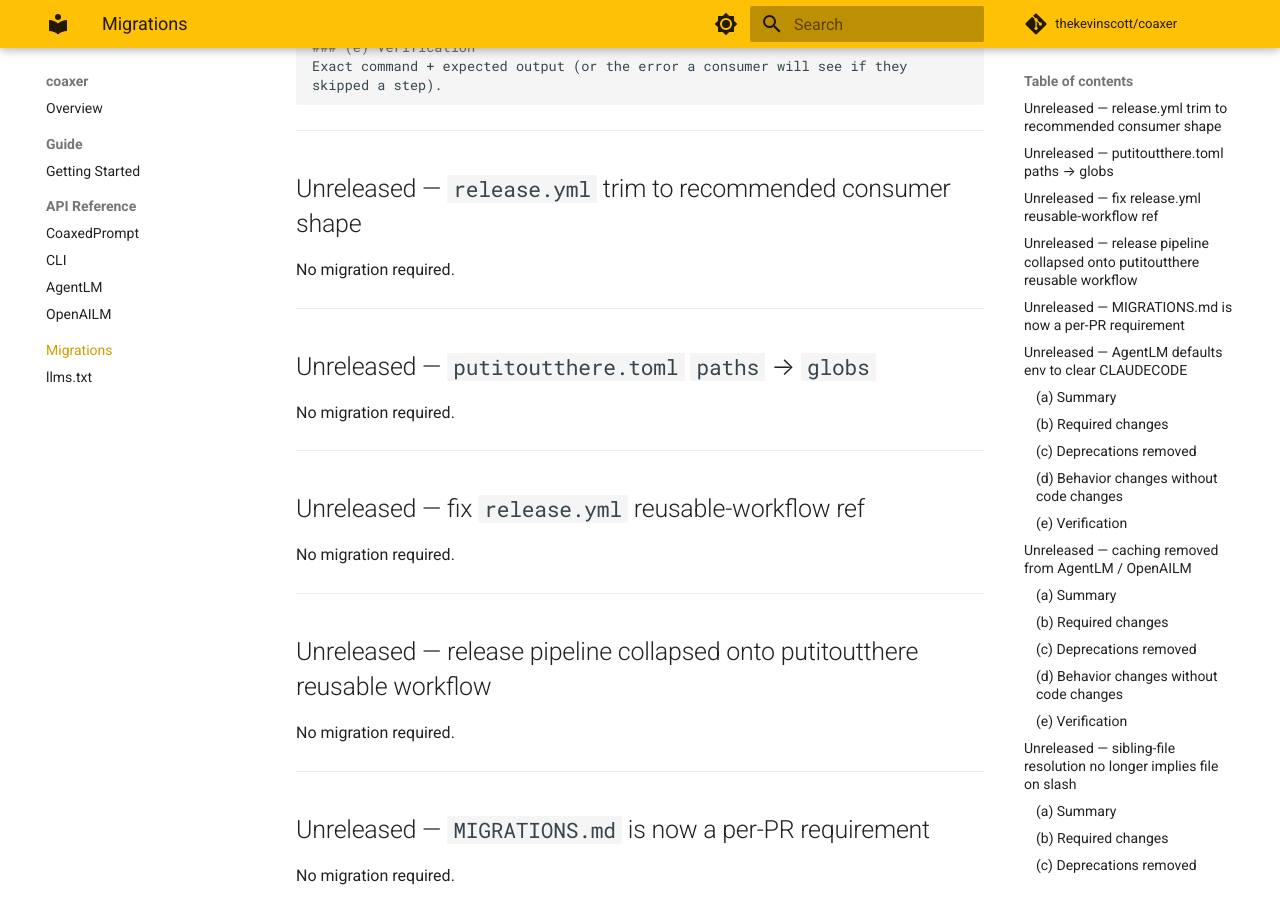
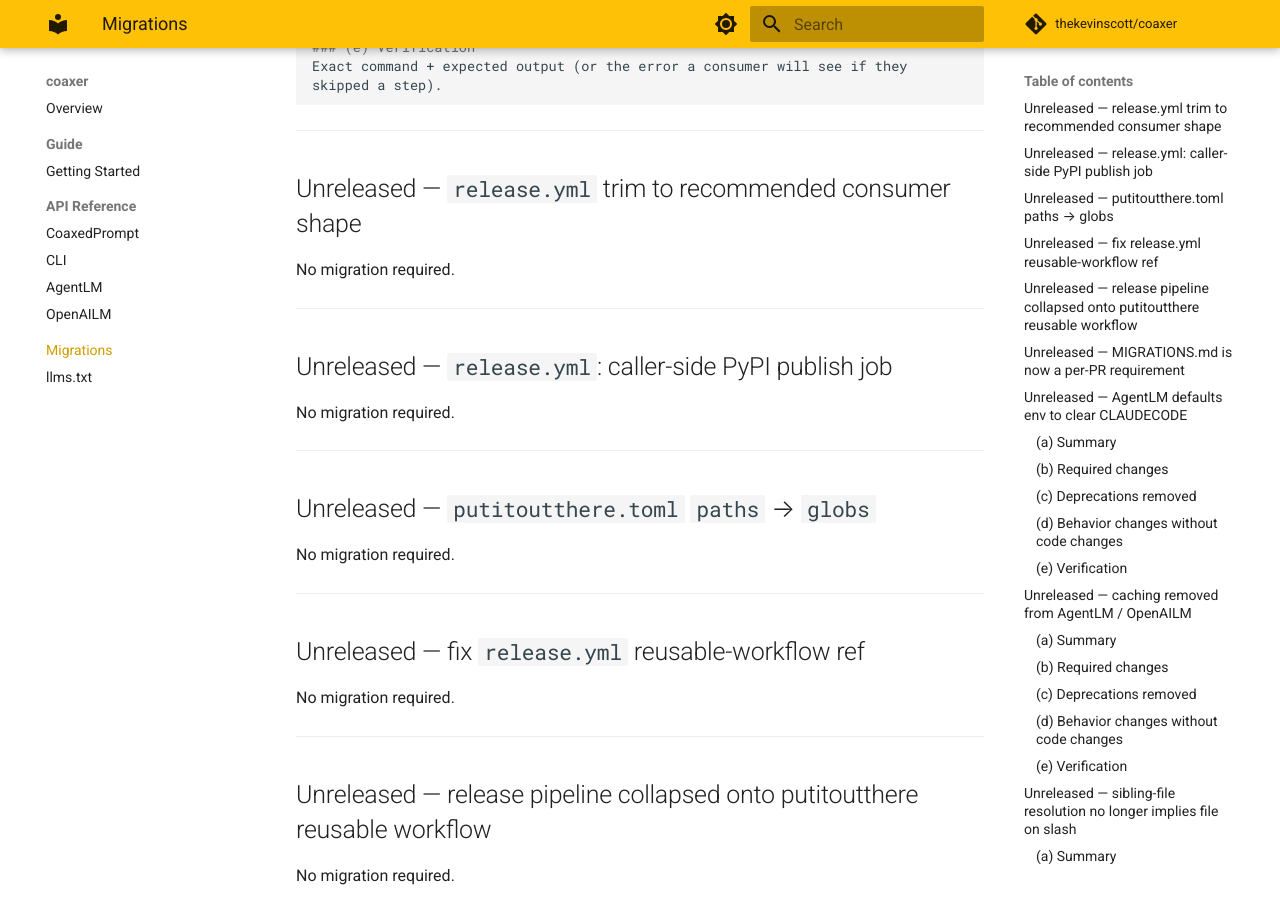
Before and after one commit to thekevinscott/coaxer, an MkDocs documentation site: the page built from docs/migrations.md, in a window 1280 px wide and 900 px high, scrolled down 614 px. Built offline with MkDocs 1.6.1 and Material for MkDocs 9.7.7, drawn with Linux system fonts in a browser that asks for light colours; comment, search, counter and statistics services are not loaded.

Commit message:
ci(release): caller-side PyPI publish job
PyPI Trusted Publisher lookup
(verified in warehouse/oidc/models/github.py:lookup_by_claims)
filters candidate publishers by repository_owner + repository_name
from the OIDC token's `repository` claim BEFORE checking
`job_workflow_ref`. For cross-repo reusable workflows, `repository`
is always the caller (coaxer) but `job_workflow_ref` is the reusable
workflow's path (putitoutthere). So a TP registered against
`thekevinscott/putitoutthere` is excluded by the SQL filter and
never reaches the workflow-ref match. No combination of TPs on the
coaxer project can accept a token minted from a cross-repo reusable
workflow (pypi/warehouse#11096).

putitoutthere 0.1.49 acknowledged the constraint and now exposes
`outputs.has_pypi`. Consumers gate a caller-side `pypi-publish`
job on it, downloading the build artifacts and shelling out to
`pypa/gh-action-pypi-publish`. That action does its own OIDC TP
exchange in the caller's workflow context, where both `repository`
and `job_workflow_ref` claims align with the standard coaxer TP
(`thekevinscott/coaxer/.github/workflows/release.yml`).

Block copied verbatim from upstream README → Quickstart. Net: +30
lines on the consumer side, but the actual PyPI publish path
becomes a maintained widely-used action instead of putitoutthere's
in-handler twine call.

release: patch

```diff
--- a/MIGRATIONS.md
+++ b/MIGRATIONS.md
@@ -34,6 +34,12 @@ skipped a step).
 ---
 
 ## Unreleased — `release.yml` trim to recommended consumer shape
+
+No migration required.
+
+---
+
+## Unreleased — `release.yml`: caller-side PyPI publish job
 
 No migration required.
 
```
Also changed, not shown: CHANGELOG.md (+1 -0 lines), 1 other file.
